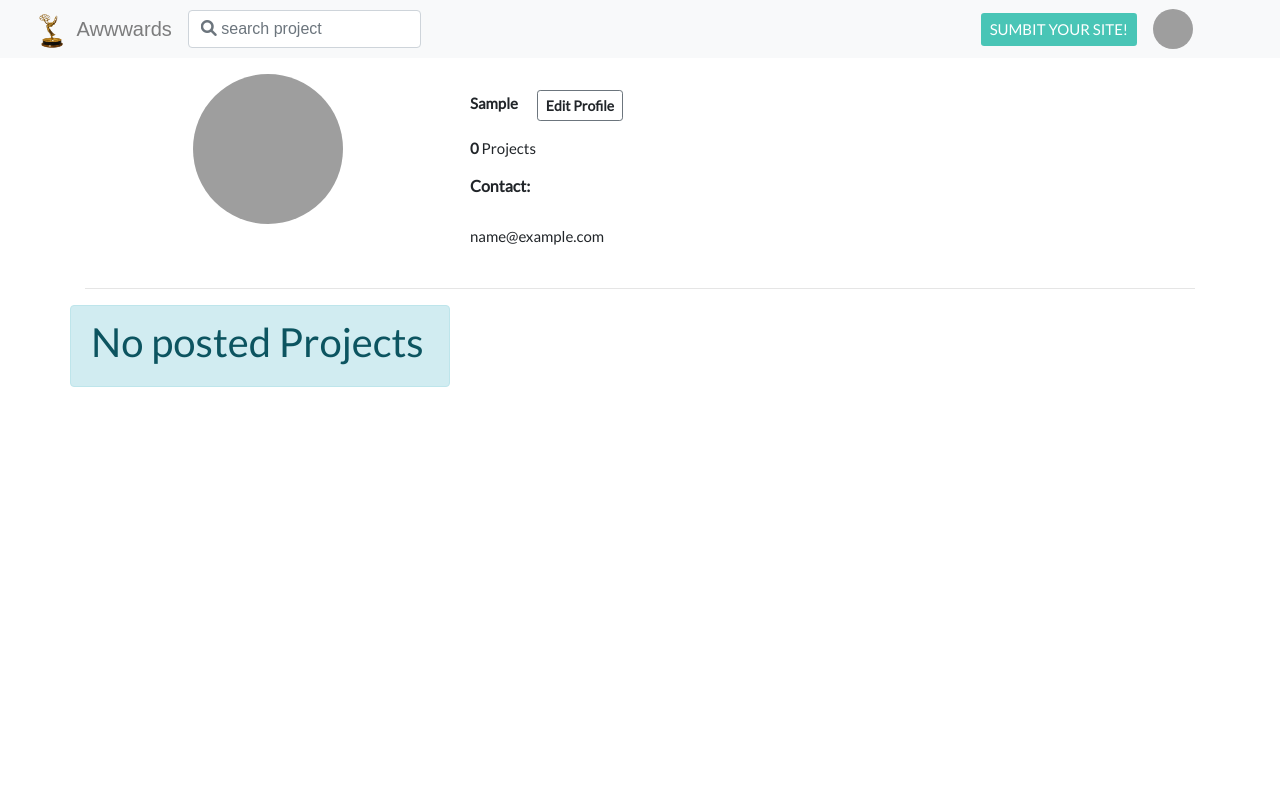
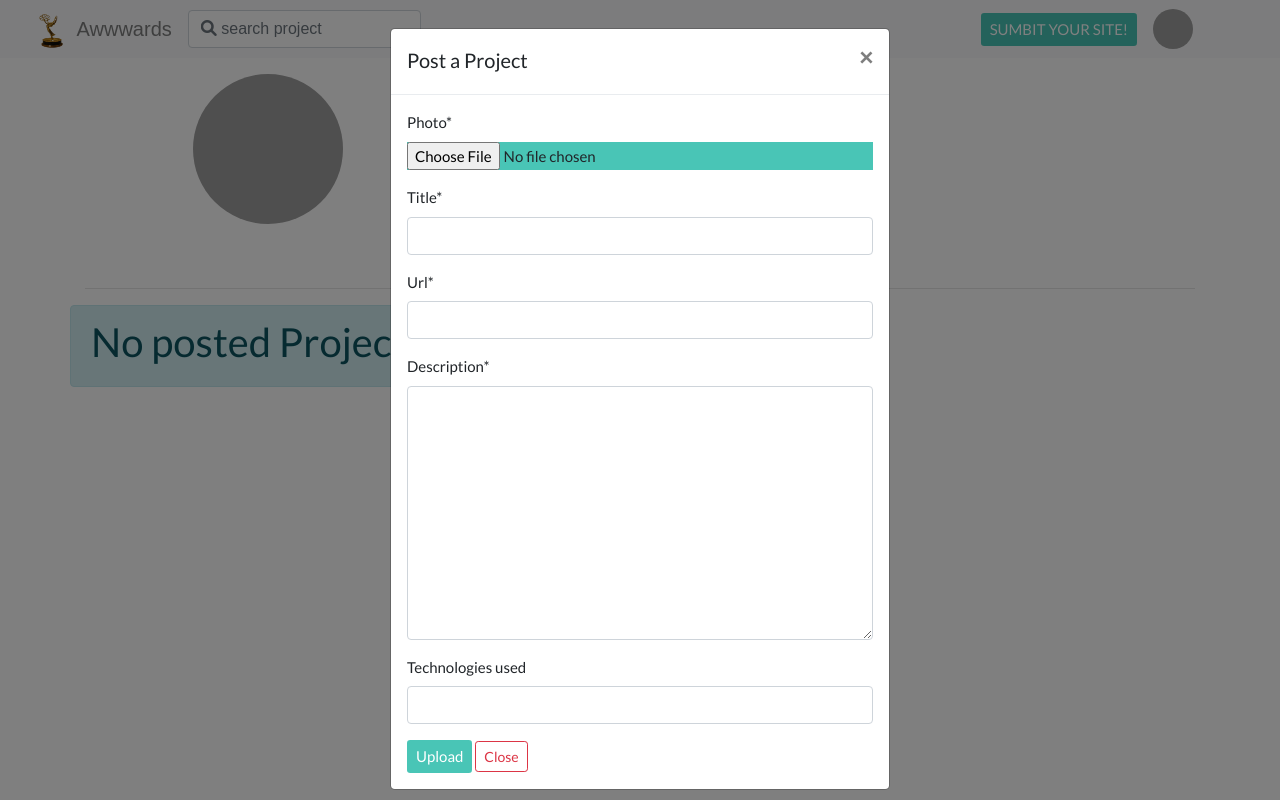
Before and after one commit to mary-wan/awards, a Django app: a page that uses projawards/templates/all-awards/profile.html in a window 1280 px wide, after a click on "SUMBIT YOUR SITE!". Run offline with Django 3.2, Linux system fonts and the light colour scheme; the visitor is signed in with stand-in values (Sample User, id 1); data that the repository does not hold is empty; some libraries are stand-ins or nearby versions; some web fonts are replaced; grey boxes are pictures that could not be loaded.

Commit message:
add post form to all pages

```diff
--- a/projawards/templates/all-awards/profile.html
+++ b/projawards/templates/all-awards/profile.html
@@ -66,6 +66,39 @@
         {%endif%}
     </div>
 </div>
+<div class="container mt-0">
+    <div class="col-md-7">
+        <div class="row">
+            <div class="modal fade" id="post-upload" tabindex="-1" role="dialog"
+                 aria-labelledby="exampleModalCenterTitle" aria-hidden="true">
+                <div class="modal-dialog modal-dialog-centered" role="document">
+                    <div class="modal-content">
+                        <div class="modal-header">
+                            <h5 class="modal-title" id="exampleModalLongTitle">Post a Project</h5>
+                            <hr>
+                            <button type="button" class="close" data-dismiss="modal" aria-label="Close">
+                                <span aria-hidden="true">&times;</span>
+                            </button>
+                        </div>
+                        <div class="modal-body">
+                            <form action="" method="post" enctype="multipart/form-data">
+                                <div class="change">
+                                    {% csrf_token %}
+                                    {{ post_form|crispy }}
+                                </div>
+
+                                <button class="btn btn-sm btn-color">Upload</button>
+                                <button type="button" class="btn btn-sm btn-outline-danger" data-dismiss="modal">
+                                    Close
+                                </button>
+                            </form>
+                        </div>
+                    </div>
+                </div>
+            </div>
+        </div>
+    </div>
+</div>
 
 
 {%endblock%}
--- a/projawards/views.py
+++ b/projawards/views.py
@@ -57,6 +57,18 @@ def project(request, post):
     ratings = Rating.objects.filter(user=request.user, post=post).first()
     rating_status = None
     current_user=request.user
+
+
+    if request.method == "POST":
+        post_form = PostForm(request.POST,request.FILES)
+        if post_form.is_valid():
+            post = post_form.save(commit=False)
+            post.user = request.user
+            post.save()
+            return HttpResponseRedirect(reverse("home"))
+    else:
+        post_form = PostForm()
+
     if ratings is None:
         rating_status = False
     else:
@@ -89,21 +101,45 @@ def project(request, post):
             return HttpResponseRedirect(request.path_info)
     else:
         form = RatingForm()
-    return render(request, 'all-awards/project.html', {'post': post,'rating_form': form,'rating_status': rating_status,'current_user':current_user})
+    return render(request, 'all-awards/project.html', {'post': post,'rating_form': form,'rating_status': rating_status,'current_user':current_user,'post_form':post_form})
 
 @login_required(login_url='login')
 def user_profile(request, username):
+    current_user=request.user
+
+    if request.method == "POST":
+        post_form = PostForm(request.POST,request.FILES)
+        if post_form.is_valid():
+            post = post_form.save(commit=False)
+            post.user = request.user
+            post.save()
+            return HttpResponseRedirect(reverse("home"))
+    else:
+        post_form = PostForm()
+
     user_poster = get_object_or_404(User, username=username)
     if request.user == user_poster:
         return redirect('profile', username=request.user.username)
     user_posts = user_poster.posts.all()
 
 
-    return render(request, 'all-awards/poster.html', {'user_poster': user_poster,'user_posts':user_posts})
+    return render(request, 'all-awards/poster.html', {'user_poster': user_poster,'user_posts':user_posts,'post_form':post_form,'current_user':current_user})
 
 @login_required(login_url='login')
 def profile(request, username):
     posts = request.user.posts.all()
+    current_user=request.user
+
+    if request.method == "POST":
+        post_form = PostForm(request.POST,request.FILES)
+        if post_form.is_valid():
+            post = post_form.save(commit=False)
+            post.user = request.user
+            post.save()
+            return HttpResponseRedirect(reverse("home"))
+    else:
+        post_form = PostForm()
+
     if request.method == 'POST':
         user_form = UpdateUserForm(request.POST, instance=request.user)
         profile_form = UpdateUserProfileForm(request.POST, request.FILES, instance=request.user.profile)
@@ -115,7 +151,7 @@ def profile(request, username):
         user_form = UpdateUserForm(instance=request.user)
         profile_form = UpdateUserProfileForm(instance=request.user.profile)
 
-    return render(request, 'all-awards/profile.html', {'user_form':user_form,'profile_form':profile_form,'posts':posts})
+    return render(request, 'all-awards/profile.html', {'user_form':user_form,'profile_form':profile_form,'posts':posts,'post_form':post_form})
 
 @login_required(login_url='login')
 def search_project(request):
```
Also changed, not shown: Awards/settings.py (+4 -4 lines), projawards/templates/all-awards/poster.html (+32 -0 lines), projawards/templates/all-awards/project.html (+33 -0 lines).
